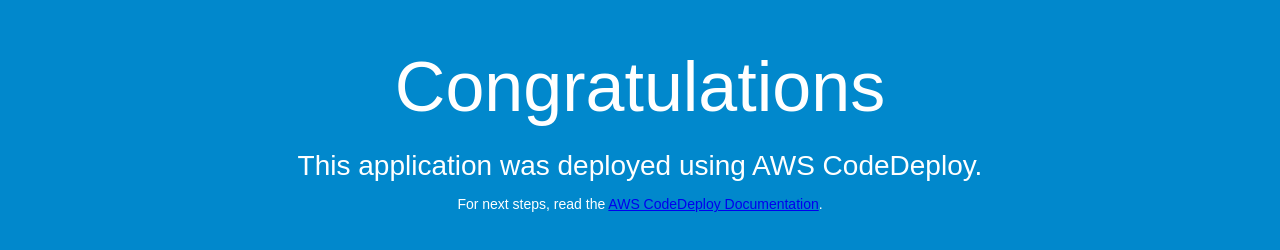
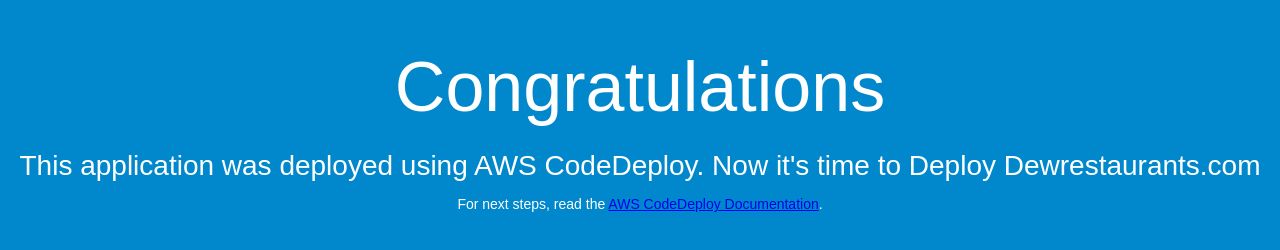
Before and after one commit to KrishnaKanthKK/codedeploy-sample, a plain HTML site: page index.html in a window 1280 px wide. Drawn offline with Linux system fonts and the light colour scheme.

Commit message:
Update index.html

```diff
--- a/index.html
+++ b/index.html
@@ -27,7 +27,7 @@
 <body>
   <div align="center">
     <h1>Congratulations</h1>
-    <h2>This application was deployed using AWS CodeDeploy.</h2>
+    <h2>This application was deployed using AWS CodeDeploy. Now it's time to Deploy Dewrestaurants.com</h2>
     <p>For next steps, read the <a href="http://aws.amazon.com/documentation/codedeploy">AWS CodeDeploy Documentation</a>.</p>
   </div>
 </body>
```
